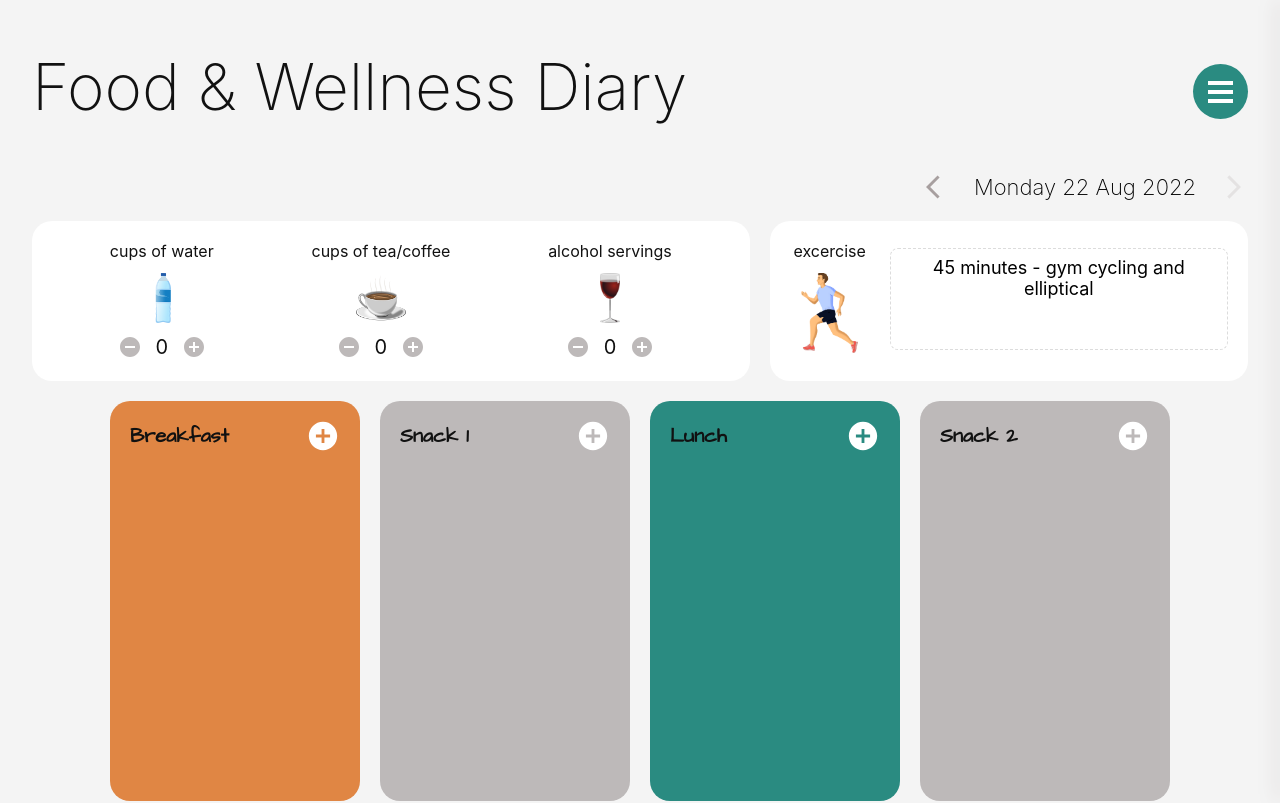
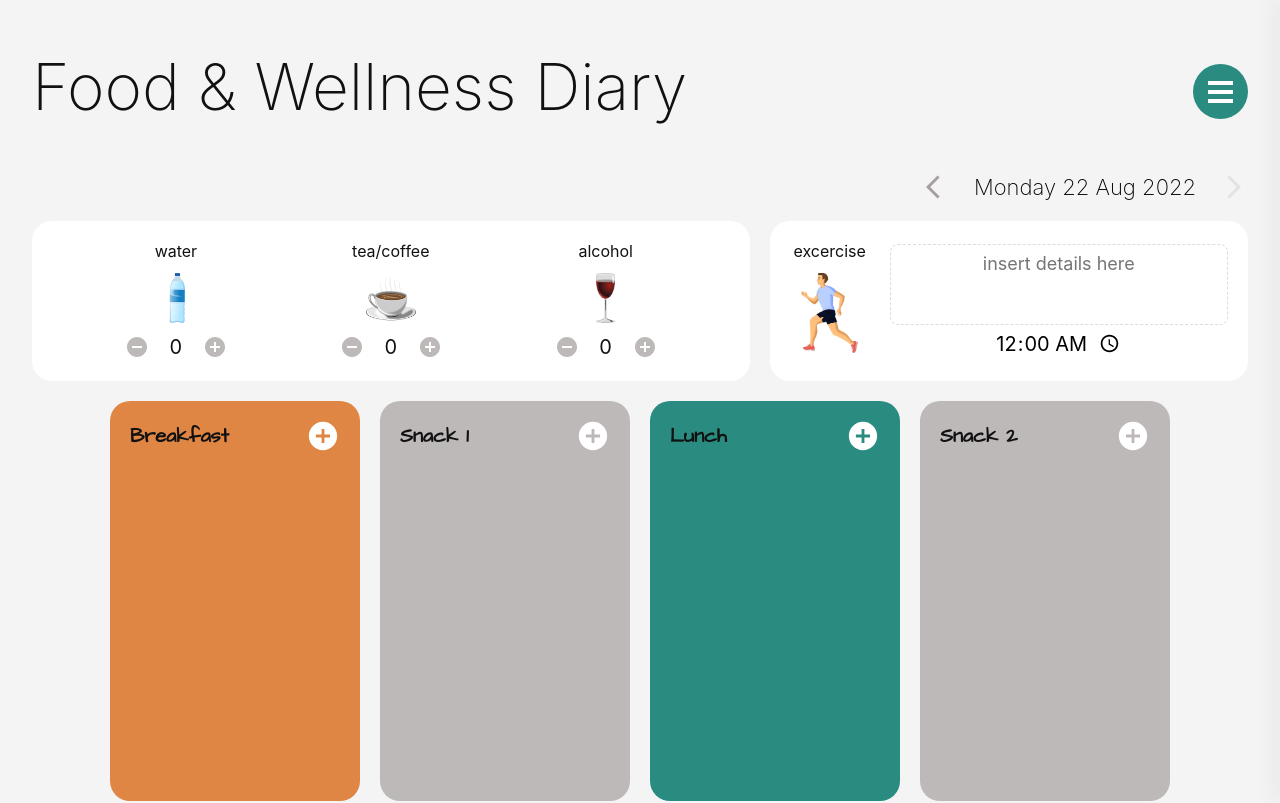
Before and after one commit to SeanCollings/food-diary-client, a Next.js app: page / in a window 1280 px wide. Shown: the top 803 px of the page. Built offline with nearby package versions, Linux system fonts and the light colour scheme.

Commit message:
feature: update wellness section

```diff
--- a/components/wellness/exercise-card/index.tsx
+++ b/components/wellness/exercise-card/index.tsx
@@ -1,7 +1,10 @@
+import TimeInput from '@components/ui/input/time-input';
 import TextArea from '@components/ui/text-area';
-import { MEDIA_DESKTOP, MEDIA_MOBILE } from '@utils/constants';
+import { MEDIA_DESKTOP } from '@utils/constants';
 import Image from 'next/image';
-import { FC, useState } from 'react';
+import { FC, useEffect, useState } from 'react';
+import { useDateSelectedContext } from '@store/date-selected-context';
+import { useDiaryEntriesContext } from '@store/diary-entries-context';
 import styled from 'styled-components';
 
 const SContainer = styled.div`
@@ -22,7 +25,14 @@ const STitleContainer = styled.div`
   flex-direction: column;
   align-items: center;
 `;
-const SInputContainer = styled.div`
+const SAllDetailsContainer = styled.div`
+  width: 100%;
+  display: flex;
+  flex-direction: column;
+  align-items: center;
+`;
+const STimeInputContainer = styled.div``;
+const STextAreaContainer = styled.div`
   width: 100%;
   justify-content: center;
   display: flex;
@@ -45,22 +55,66 @@ interface IProps {
   imageSrc: string;
 }
 
-const ExcerciseCard: FC<IProps> = ({ id, title, imageSrc }) => {
+const ExcerciseCard: FC<IProps> = ({ title, imageSrc }) => {
+  const { dateSelectedISO } = useDateSelectedContext();
+  const { diaryEntries, updateExerciseEntry } = useDiaryEntriesContext();
+
   const [hasUpdated, setHasUpdated] = useState(false);
-  const [excerciseDetails, setExcerciseDetails] = useState(
-    '45 minutes - gym cycling and elliptical'
-  );
+  const [hasBlurred, setHasBlurred] = useState(false);
+  const [time, setTime] = useState('00:00');
+  const [excerciseDetails, setExcerciseDetails] = useState('');
+
+  useEffect(() => {
+    const currentDayEntry = diaryEntries[dateSelectedISO];
+    setTime(currentDayEntry?.excercise.time || '00:00');
+    setExcerciseDetails(currentDayEntry?.excercise?.details || '');
+  }, [dateSelectedISO, diaryEntries]);
+
+  useEffect(() => {
+    let timer: ReturnType<typeof setTimeout>;
+
+    const listener = () => {
+      if (timer) {
+        clearTimeout(timer);
+      }
+      timer = setTimeout(async () => {
+        updateExerciseEntry({
+          date: dateSelectedISO,
+          excerciseDetails: { time, details: excerciseDetails },
+        });
+        setHasUpdated(false);
+        setHasBlurred(true);
+      }, 750);
+    };
+
+    if (hasUpdated && hasBlurred) {
+      listener();
+    }
+
+    return () => {
+      clearTimeout(timer);
+    };
+  }, [
+    time,
+    excerciseDetails,
+    hasBlurred,
+    hasUpdated,
+    dateSelectedISO,
+    updateExerciseEntry,
+  ]);
 
   const handleOnChange = (value: string) => {
     setExcerciseDetails(value);
-    setHasUpdated(true);
+    if (!hasBlurred) setHasUpdated(true);
+    if (hasBlurred) setHasBlurred(false);
   };
-
+  const handleTimeChange = (value: string) => {
+    setTime(value);
+    if (!hasBlurred) setHasUpdated(true);
+    if (hasBlurred) setHasBlurred(false);
+  };
   const handleOnBlur = () => {
-    if (hasUpdated) {
-      console.log(excerciseDetails.trim());
-      setHasUpdated(false);
-    }
+    if (!hasBlurred) setHasBlurred(true);
   };
 
   return (
@@ -77,17 +131,29 @@ const ExcerciseCard: FC<IProps> = ({ id, title, imageSrc }) => {
           />
         </SImageContainer>
       </STitleContainer>
-      <SInputContainer>
+      <SAllDetailsContainer>
+        <STextAreaContainer>
           <TextArea
             id="exercise"
             minWidth={250}
             value={excerciseDetails}
             borderStyle={'dashed'}
             borderWidth={1}
+            totalRows={3}
+            placeholder="insert details here"
             onChange={handleOnChange}
             onBlur={handleOnBlur}
           />
-      </SInputContainer>
+        </STextAreaContainer>
+        <STimeInputContainer>
+          <TimeInput
+            id="exercise_time"
+            onChange={handleTimeChange}
+            value={time}
+            onBlur={handleOnBlur}
+          />
+        </STimeInputContainer>
+      </SAllDetailsContainer>
     </SContainer>
   );
 };
--- a/components/wellness/wellness-card/index.tsx
+++ b/components/wellness/wellness-card/index.tsx
@@ -2,6 +2,9 @@ import { FC, useEffect, useRef, useState } from 'react';
 import styled from 'styled-components';
 import Image from 'next/image';
 import { MdAddCircle, MdRemoveCircle } from 'react-icons/md';
+import { TWellnessTypes } from '@utils/interfaces';
+import { useDiaryEntriesContext } from '@store/diary-entries-context';
+import { useDateSelectedContext } from '@store/date-selected-context';
 
 const SContainer = styled.div`
   padding: 20px;
@@ -11,7 +14,6 @@ const SContainer = styled.div`
 `;
 const SHeader = styled.div`
   padding-bottom: 12px;
-  user-select: none;
   text-align: center;
 `;
 const SImageContainer = styled.div`
@@ -28,7 +30,7 @@ const SCounterContainer = styled.div`
 `;
 const SCount = styled.div`
   text-align: center;
-  min-width: 40px;
+  min-width: 54px;
 `;
 const SIconRemove = styled(MdRemoveCircle)`
   cursor: pointer;
@@ -46,27 +48,36 @@ const SIconAdd = styled(MdAddCircle)`
 `;
 
 interface IProps {
-  id: string;
+  id: TWellnessTypes;
   title: string;
   imageSrc: string;
   color: string;
 }
 
 const WellnessCard: FC<IProps> = ({ id, title, imageSrc, color }) => {
+  const { dateSelectedISO } = useDateSelectedContext();
+  const { diaryEntries, updateWellnessEntry } = useDiaryEntriesContext();
+
   const [counter, setCounter] = useState(0);
   const [hasUpdated, setHasUpdated] = useState(false);
 
   useEffect(() => {
+    const currentEntry = diaryEntries[dateSelectedISO];
+    setCounter(currentEntry?.[id]?.value || 0);
+  }, [dateSelectedISO, diaryEntries, id]);
+
+  useEffect(() => {
     if (hasUpdated) {
       const timer = setTimeout(async () => {
-        console.log('Sending count for', id, 'as:', counter);
+        updateWellnessEntry({ date: dateSelectedISO, id, value: counter });
+        setHasUpdated(false);
       }, 750);
 
       return () => {
         clearTimeout(timer);
       };
     }
-  }, [id, counter, hasUpdated]);
+  }, [id, counter, hasUpdated, dateSelectedISO, updateWellnessEntry]);
 
   const onClickRemove = () => {
     if (counter > 0) {
@@ -75,8 +86,10 @@ const WellnessCard: FC<IProps> = ({ id, title, imageSrc, color }) => {
     }
   };
   const onClickAdd = () => {
-    setCounter((curr) => curr + 1);
-    setHasUpdated(true);
+    if (counter < 99) {
+      setCounter((curr) => curr + 1);
+      setHasUpdated(true);
+    }
   };
 
   return (
--- a/components/wellness/wellness-container/index.tsx
+++ b/components/wellness/wellness-container/index.tsx
@@ -35,20 +35,20 @@ const WellnessContainer: FC = () => {
     <SContainer>
       <SDrinkContainer>
         <WellnessCard
-          id="water_counter"
-          title="cups of water"
+          id="water"
+          title="water"
           imageSrc={'/static/images/water_bottle.png'}
           color={APP_THEME_DEFAULT.quaternary}
         />
         <WellnessCard
-          id="tea_coffee_counter"
-          title="cups of tea/coffee"
+          id="tea_coffee"
+          title="tea/coffee"
           imageSrc={'/static/images/coffee.png'}
           color={APP_THEME_DEFAULT.quaternary}
         />
         <WellnessCard
-          id="alcohol_counter"
-          title="alcohol servings"
+          id="alcohol"
+          title="alcohol"
           imageSrc={'/static/images/wine.png'}
           color={APP_THEME_DEFAULT.quaternary}
         />
```
Lines whose indentation alone changed are shown as unchanged.
